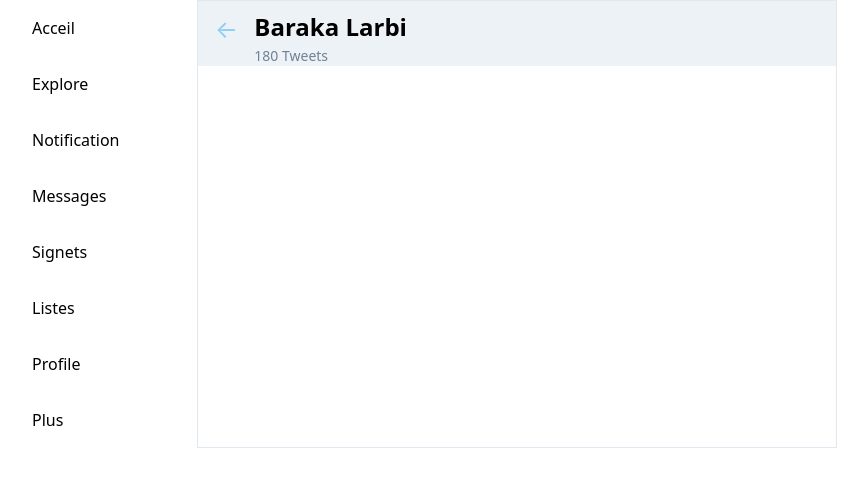
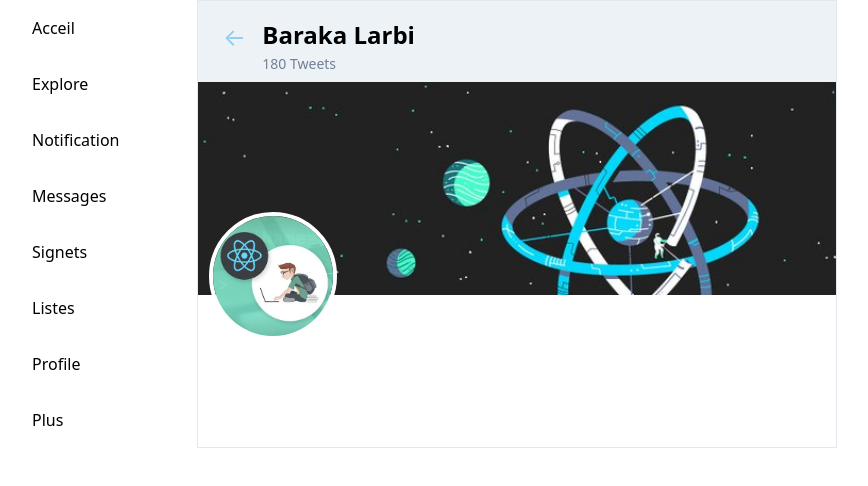
Before and after one commit to larbibaraka/react-twitter, a React (Create React App) app: page / in a window 1280 px wide. Shown: the top 486 px of the page, without its empty margins (16-884 px from the left). Built offline with nearby package versions, Linux system fonts and the light colour scheme.

Commit message:
adding user pic

```diff
--- a/src/components/MidSection.jsx
+++ b/src/components/MidSection.jsx
@@ -1,17 +1,34 @@
 import React from "react";
-
+import baseimage from "../assets/images/baseimage.jfif";
+import userprofile from "../assets/images/userprofile.jpg";
 export default function MidSection() {
   return (
-    <div className="w-1/2 border border-grey-300">
-      <div className="flex bg-gray-200 ">
+    <div className="w-1/2 border border-gray-300 flex flex-col">
+      <div className="flex bg-gray-200 p-2">
         <span className="border-white h-10 w-10 flex items-center justify-center rounded-full hover:bg-blue-200 cursor-pointer text-blue-300 text-2xl hover:text-blue-400 ml-2 mr-2 mt-2">
-        &#8592;
+          &#8592;
         </span>
         <div className="flex flex-col">
+          <h1 className="text-2xl font-bold mt-2">Baraka Larbi</h1>
+          <span className="text-gray-600 text-sm">180 Tweets</span>
+        </div>
+      </div>
+      <div className="relative">
+        <div className="absolute inset-x-0">
+            <img
+          className="w-full"
+          src={baseimage}
+          alt="Baraka Larbi user background"
+        />
+        </div>
+        <div className="absolute userpic">
+             <img
+          className=" w-32 h-32 border-white border-solid border-4 rounded-full"
+          src={userprofile}
+          alt="Baraka Larbi user background"
+        />
+         </div>
 
-        <h1 className="text-2xl font-bold mt-2">Baraka Larbi</h1>
-        <span className="text-gray-600 text-sm">180 Tweets</span>
-        </div>
       </div>
     </div>
   );
```
Also changed, not shown: src/assets/images/baseimage.jfif (added), src/assets/images/userprofile.jpg (added), src/assets/main.css.
